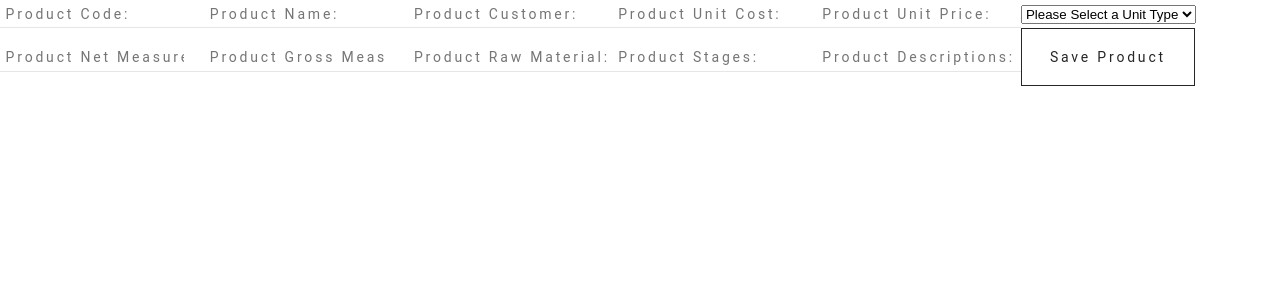
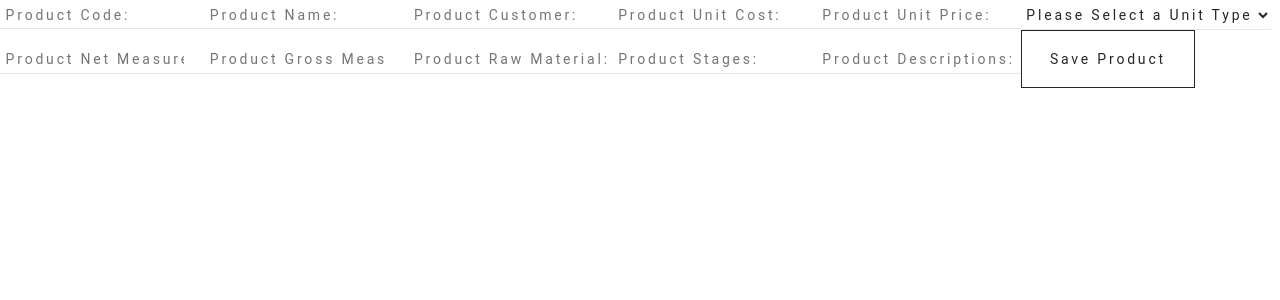
Before and after one commit to emrearabaci/shipping, a Next.js app: page /products/newProduct in a window 1280 px wide. Shown: the top 300 px of the page. Built offline with nearby package versions, Linux system fonts and the light colour scheme.

Commit message:
Update SelectField.js
Added "SelectField.module.scss" for styling to component.

```diff
--- a/components/SelectField.js
+++ b/components/SelectField.js
@@ -1,6 +1,14 @@
+/* Styles */
+import styles from '../styles/components/SelectField.module.scss';
+
 export default function SelectField({ name, placeholder, options, onChange }) {
   return (
-    <select name={name} onChange={onChange} defaultValue={''}>
+    <select
+      className={`${styles.select}`}
+      name={name}
+      onChange={onChange}
+      defaultValue={''}
+    >
       <option value={''} disabled>
         {placeholder}
       </option>
```
